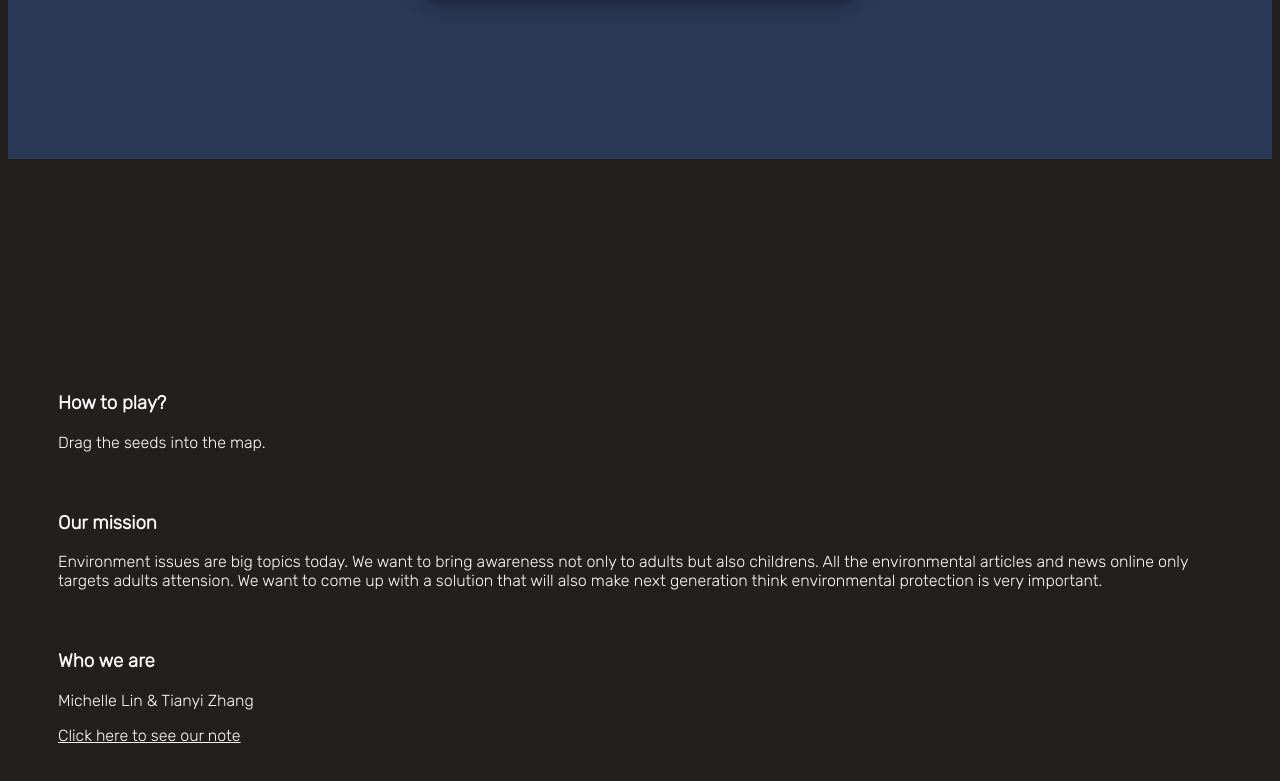
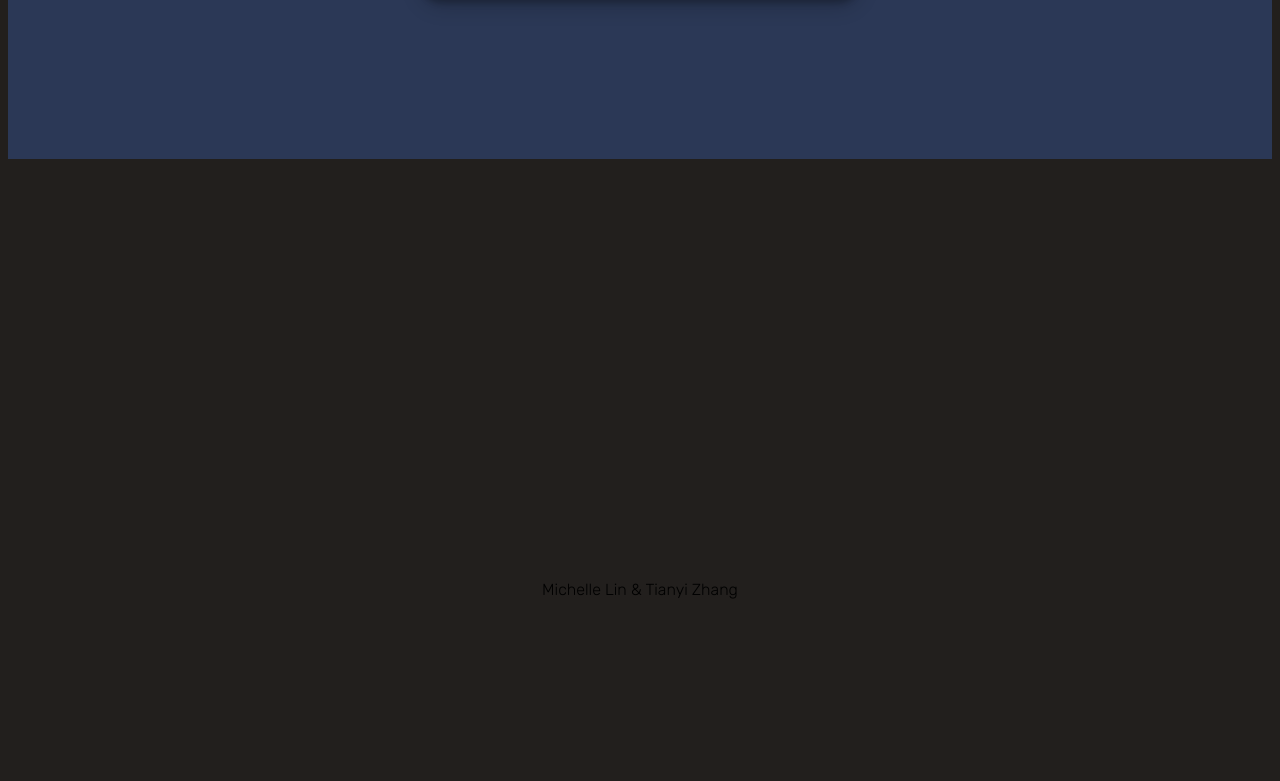
Before and after one commit to michelleamazinglin/flower-seed, a plain HTML site: page index.html in a window 1280 px wide. Shown: the part 1549-2330 px from the top of the page. Drawn offline with Linux system fonts and the light colour scheme.

Commit message:
remove content

```diff
--- a/index.html
+++ b/index.html
@@ -73,25 +73,8 @@
 
 
     <section id="screen3">
-        <div class="description">
-            <div class="how">
-                <h3>How to play?</h3>
-                <p>Drag the seeds into the map.</p>
-            </div>
-
-            <div class="mission">
-                <h3>Our mission</h3>
-                <p>Environment issues are big topics today. We want to bring awareness not only to adults but also
-                    childrens. All the environmental articles and news online only targets adults attension. We want to
-                    come up with a solution that will also make next generation think environmental protection is very
-                    important.</p>
-            </div>
-
-            <div class="who">
-                <h3>Who we are</h3>
-                <p>Michelle Lin & Tianyi Zhang</p>
-                <a href="https://hackmd.io/_Ke9ZWM-STuaeMLcrrGj9A"> Click here to see our note</a>
-            </div>
+        <div class="who">
+            <p>Michelle Lin & Tianyi Zhang</p>
         </div>
     </section>
 
```
Also changed, not shown: 1 other file.
